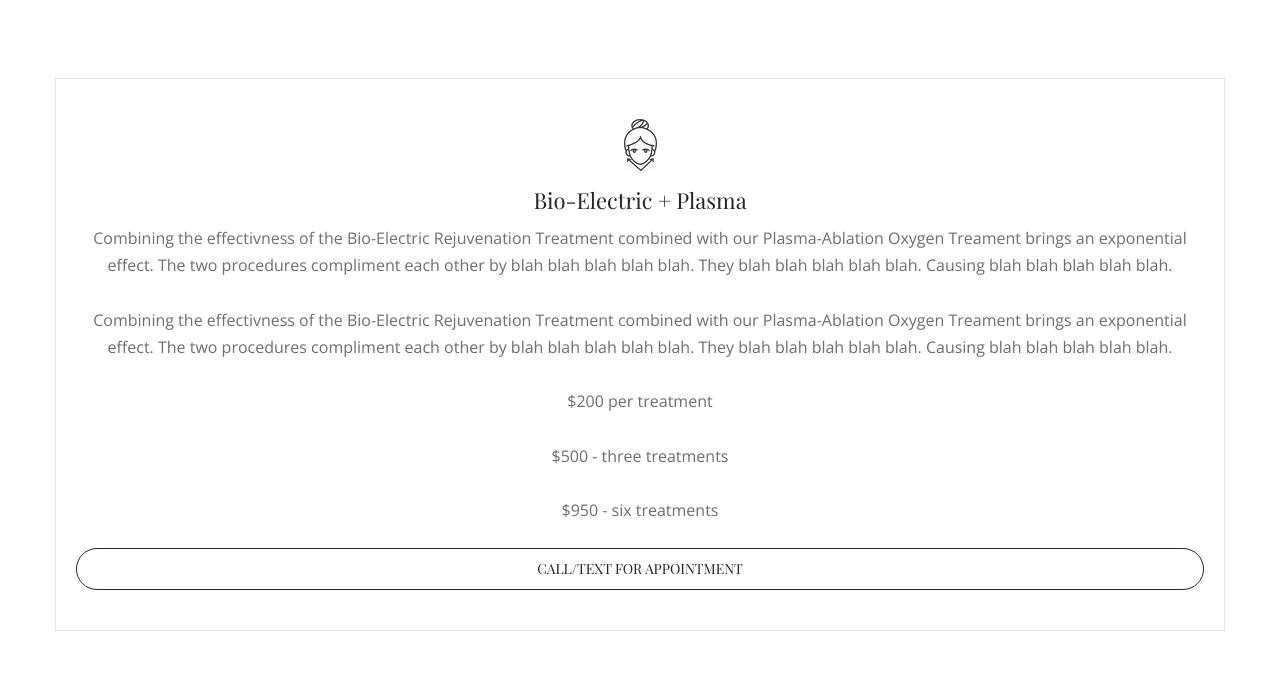
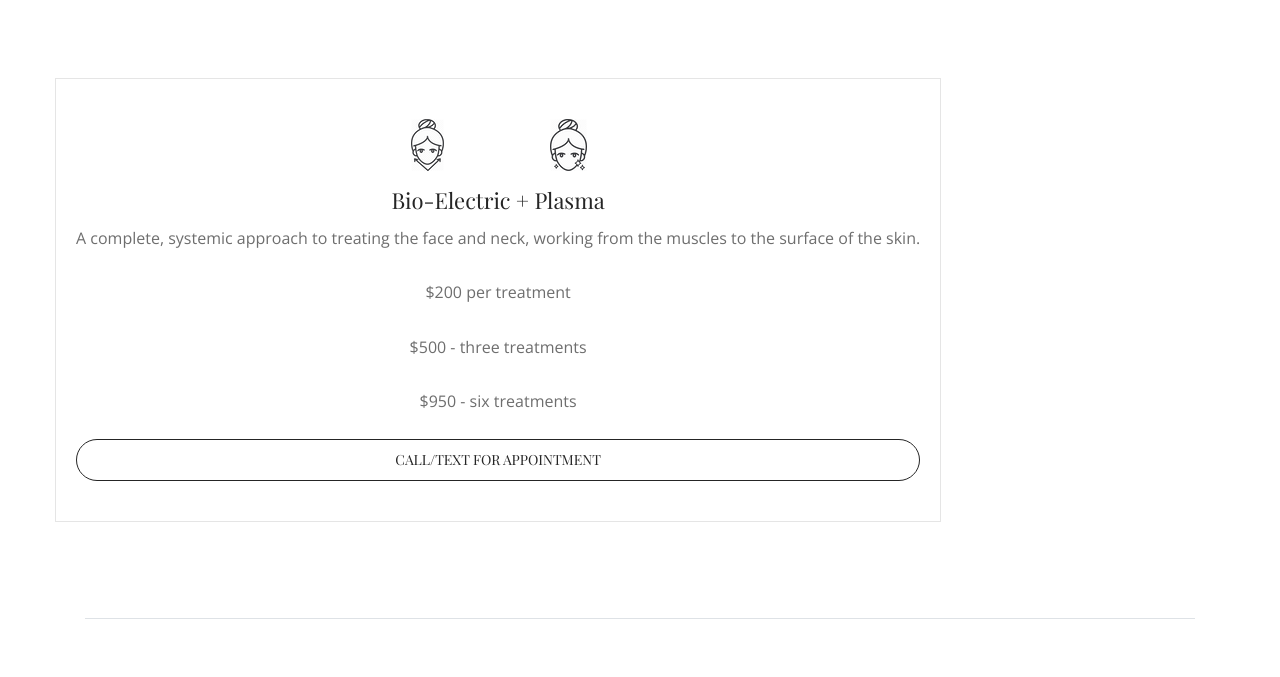
Before and after one commit to kauaipalama/darlenes, a website: page service.html in a window 1280 px wide. Shown: the part 1964-2641 px from the top of the page. Drawn offline with nearby package versions, Linux system fonts and the light colour scheme.

Commit message:
Changed content in services file. Sending to client for approval.

```diff
--- a/service.html
+++ b/service.html
@@ -143,9 +143,16 @@
                                 <!-- Single Service Area -->
                 <div class="row">
                     <div class="single-service-area mb-80 wow fadeInUp" data-wow-delay="200ms">
-                        <img src="img/core-img/nsFacelift.png" alt="">
+                        <div class="row no-gutters justify-content-center">
+                            <div class="col-md-2">
+                            <img src="img/core-img/nsFacelift.png" alt="">
+                            </div>
+                            <div class="col-md-2">
+                            <img src="img/core-img/waterTreatment.png" alt="">
+                            </div>
+                        </div>
                         <a href="contact.html" class="instagram"><h5>Bio-Electric + Plasma</h5></a>
-                        <p>Combining the effectivness of the Bio-Electric Rejuvenation Treatment combined with our Plasma-Ablation Oxygen Treament brings an exponential effect. The two procedures compliment each other by blah blah blah blah blah. They blah blah blah blah blah. Causing blah blah blah blah blah.<br><br>Combining the effectivness of the Bio-Electric Rejuvenation Treatment combined with our Plasma-Ablation Oxygen Treament brings an exponential effect. The two procedures compliment each other by blah blah blah blah blah. They blah blah blah blah blah. Causing blah blah blah blah blah.</p>
+                        <p>A complete, systemic approach to treating the face and neck, working from the muscles to the surface of the skin.</p>
                         <p><br>$200<span> per treatment</span></p>
                         <p><br>$500<span> - three treatments</span></p>
                         <p><br>$950<span> - six treatments</span></p>
```
